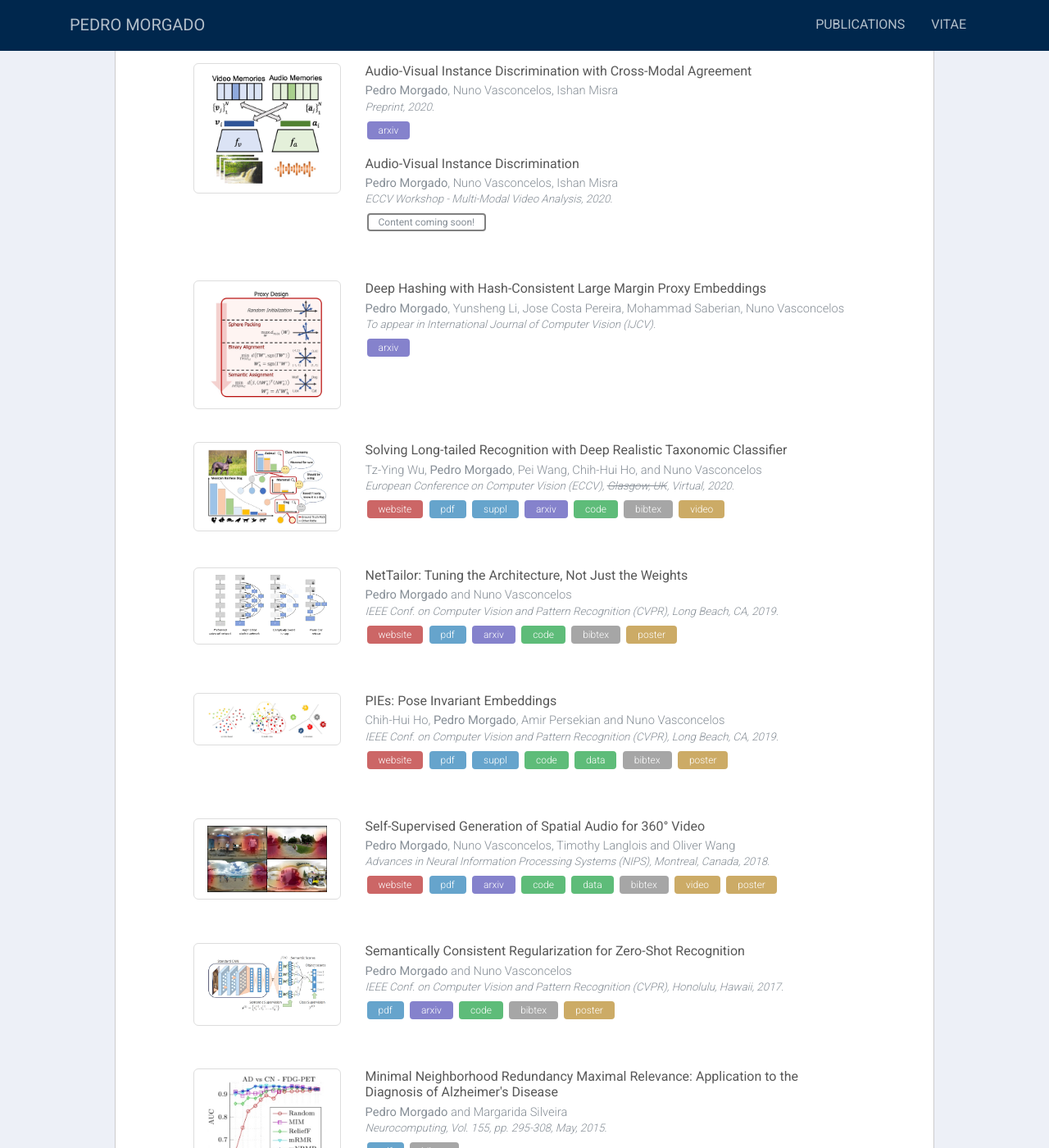
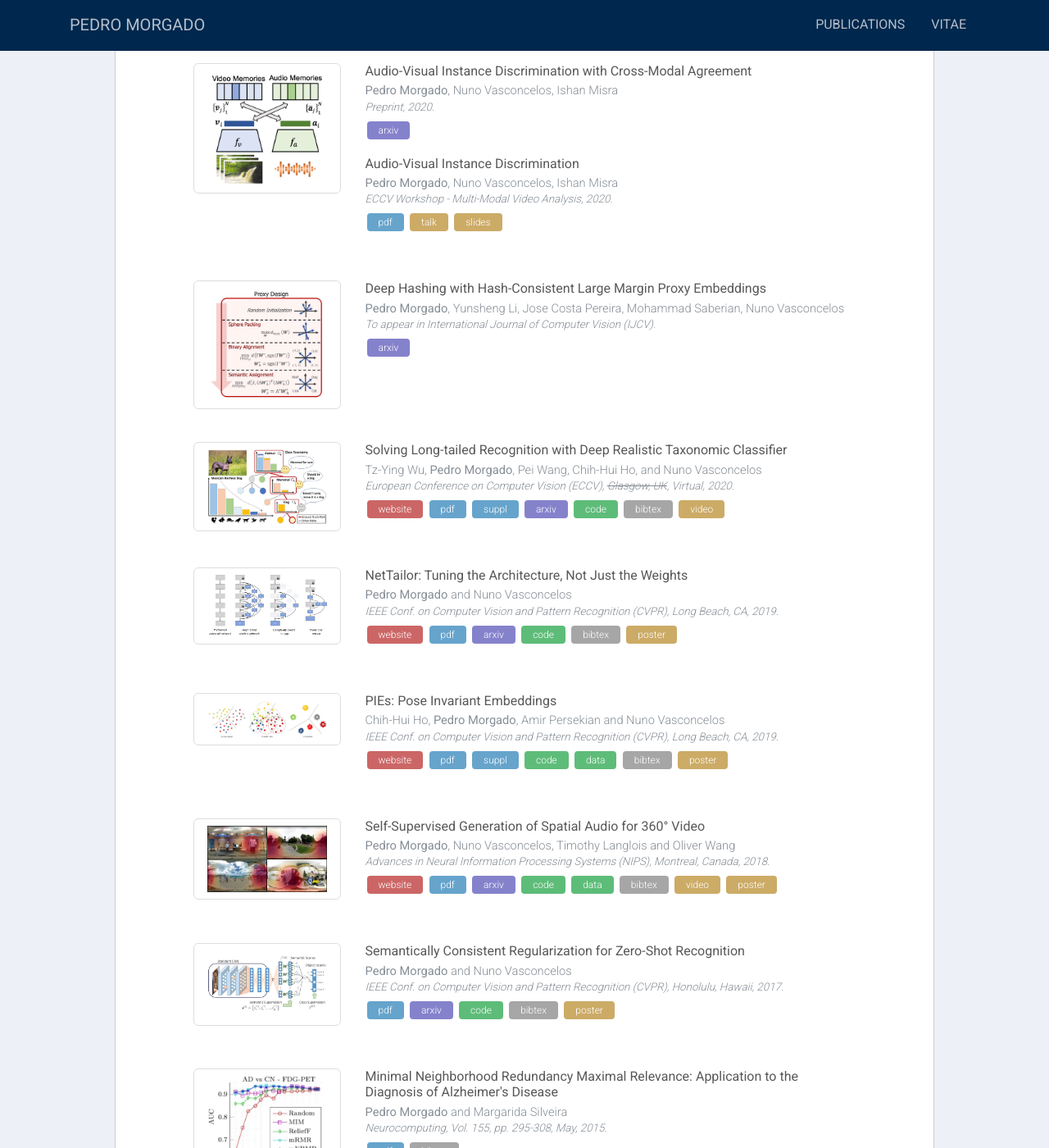
Before and after one commit to wqtwjt1996/wqtwjt1996.github.io, a Jekyll site: the page built from index.markdown, in a window 1280 px wide and 1400 px high, scrolled down 863 px. Shown: the whole window at 82% size. Built offline with Jekyll 4.4.1, drawn with Linux system fonts in a browser that asks for light colours; a style sheet for code colours, icons or effects is not loaded.

Commit message:
avid workshop content

```diff
--- a/assets/css/home.css
+++ b/assets/css/home.css
@@ -449,13 +449,13 @@ img:hover {
   text-decoration: none;
 }
 
-.button-video, .button-talk, .button-poster, .button-summary {
+.button-video, .button-talk, .button-slides, .button-poster, .button-summary {
   background-color: #CCAB66;
   color: white;
   border: 2px solid #CCAB66;
 }
 
-.button-video:hover, .button-talk:hover, .button-poster:hover, .button-summary:hover {
+.button-video:hover, .button-talk:hover, .button-slides:hover, .button-poster:hover, .button-summary:hover {
   background-color: white;
   color: black;
   text-decoration: none;
```
Also changed, not shown: _publications/2020-avid.md (+4 -0 lines), 2 other files.
